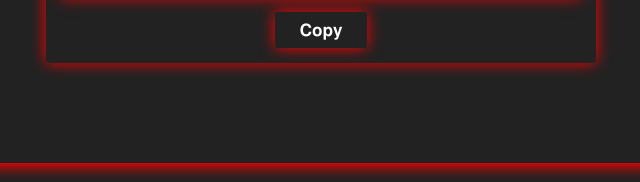
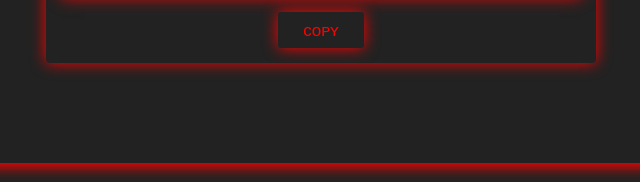
Before and after one commit to fighter-755/NOTPAD, a plain HTML site: page index.html in a window 1280 px wide. Shown: the part 268-450 px from the top of the page, 319-959 px from the left. Drawn offline with Linux system fonts and the light colour scheme.

Commit message:
Update index.html

```diff
--- a/index.html
+++ b/index.html
@@ -276,7 +276,7 @@ if __name__ == '__main__':
 
                         <!-- ᴄᴏᴘʏ ᴛᴇxᴛ  -->
 
-      <button onclick="copy('text')">𝐂𝐨𝐩𝐲</button>
+      <button onclick="copy('text')" class="mb-3" style="color: red;">ᴄᴏᴘʏ</button>
     </div>
 
     <!-- Script -->
```
